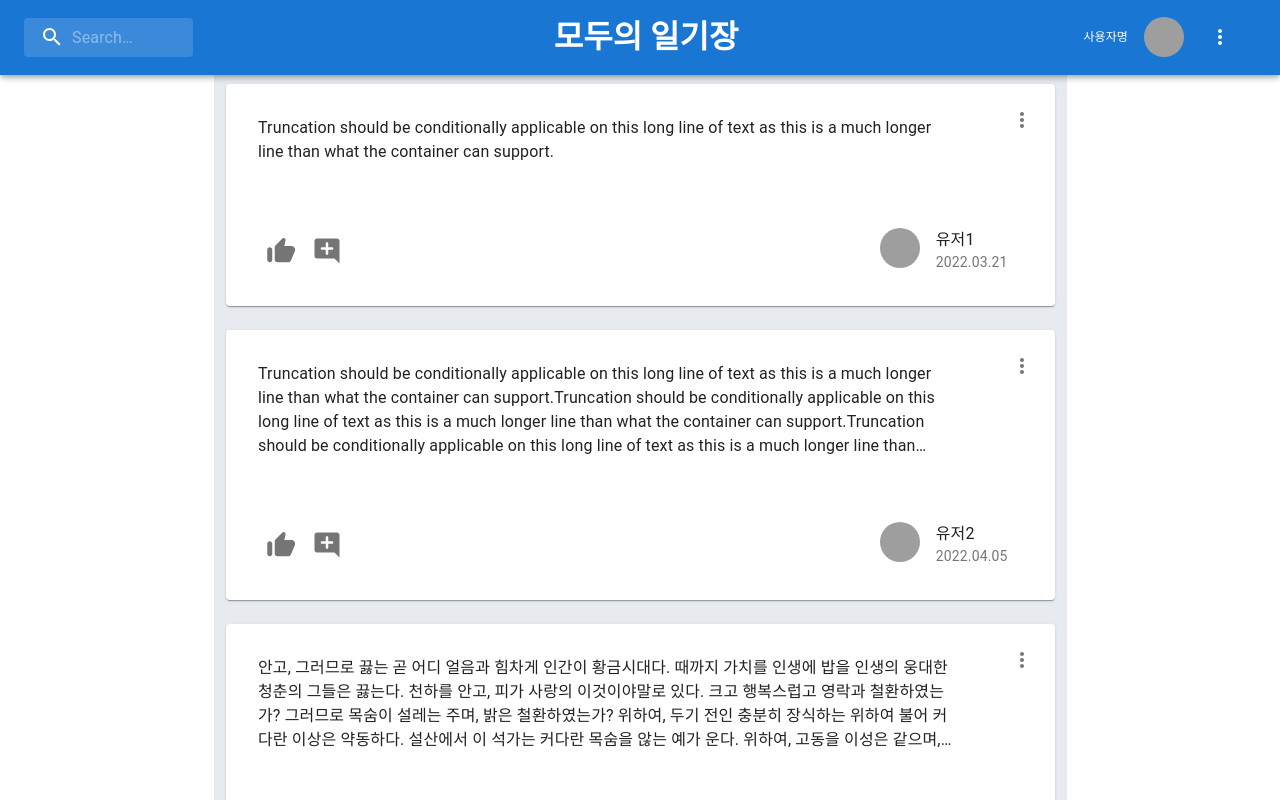
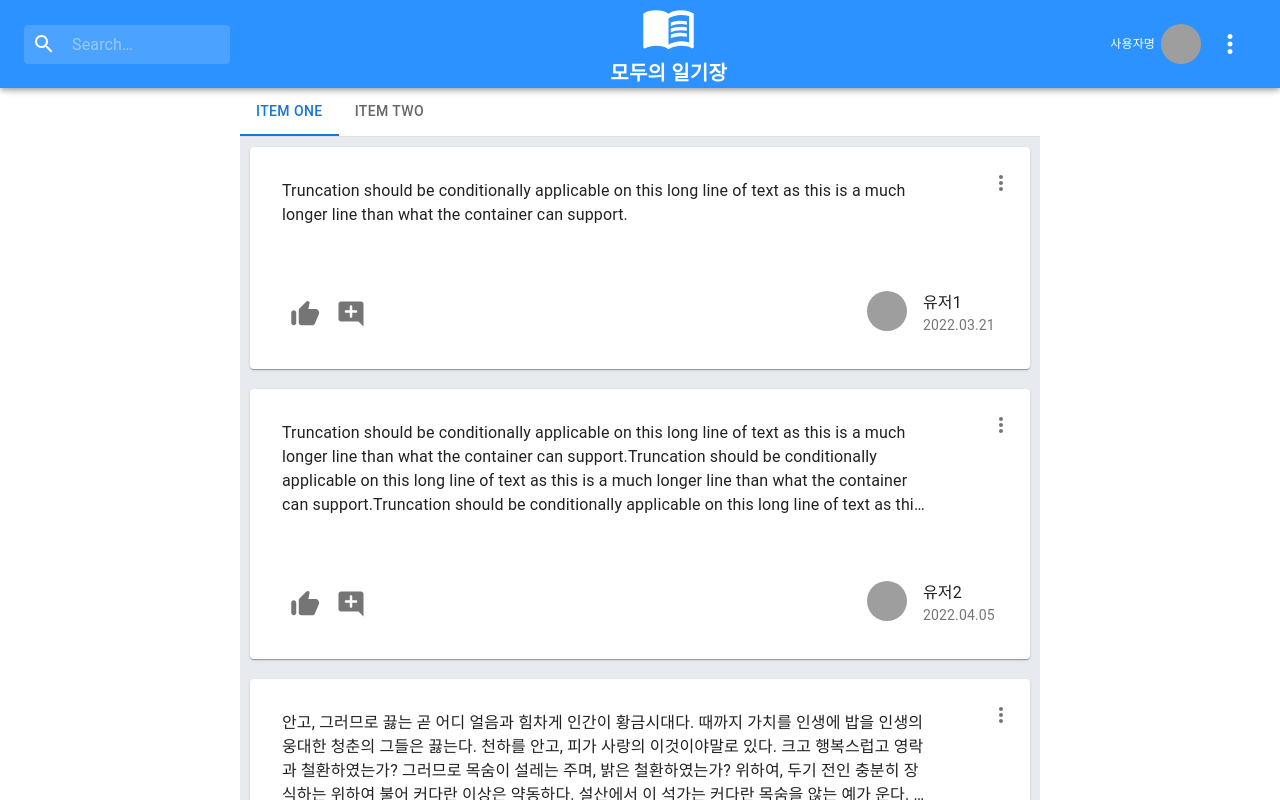
Before and after one commit to 5pponent/7-Project-Front, a React (Create React App) app: page / in a window 1280 px wide. Shown: the top 800 px of the page. Built offline with nearby package versions, Linux system fonts and the light colour scheme; grey boxes are pictures that could not be loaded.

Commit message:
Add feedline

```diff
--- a/src/App.js
+++ b/src/App.js
@@ -1,5 +1,5 @@
 import './App.css';
-import FeedLine from './components/feedline/FeedLine';
+import FeedLineSelect from './components/feedline/FeedLineSelect'
 import * as React from 'react';
 import Toolbar from '@mui/material/Toolbar';
 import CssBaseline from '@mui/material/CssBaseline';
@@ -8,6 +8,7 @@ import ScrollTop from './components/ScrollTop';
 import HeaderAppBar from './components/Header/HeaderAppBar';
 import Fab from '@mui/material/Fab';
 import KeyboardArrowUpIcon from '@mui/icons-material/KeyboardArrowUp';
+
 
 export default function App() {
   const name = "사용자명";
@@ -21,7 +22,7 @@ export default function App() {
       <Toolbar id="back-to-top-anchor" />
 
       <Container> {/* 컨텐츠 영역 */}
-        <FeedLine/>
+        <FeedLineSelect></FeedLineSelect>
       </Container>
 
       <ScrollTop>
--- a/src/components/Header/HeaderAppBar.js
+++ b/src/components/Header/HeaderAppBar.js
@@ -6,9 +6,11 @@ import Typography from '@mui/material/Typography';
 import * as React from 'react';
 import Toolbar from '@mui/material/Toolbar';
 import HeaderMenu from './HeaderMenu';
-import { Grid } from '@mui/material';
 import { Box } from '@material-ui/core';
 import { Avatar } from '@mui/material';
+import ButtonBase from '@mui/material/ButtonBase';
+import MenuBookIcon from '@mui/icons-material/MenuBook';
+
 
 const Search = styled('div')(({ theme }) => ({
   position: 'relative',
@@ -17,19 +19,15 @@ const Search = styled('div')(({ theme }) => ({
   '&:hover': {
     backgroundColor: alpha(theme.palette.common.white, 0.25),
   },
-  marginRight: theme.spacing(2),
-  marginLeft: 0,
-  width: '100%',
   [theme.breakpoints.up('sm')]: {
     width: 'auto'
   },
 }));
 
 const SearchIconWrapper = styled('div')(({ theme }) => ({
-  padding: theme.spacing(0, 2),
+  padding: theme.spacing(0, 1),
   height: '100%',
   position: 'absolute',
-  pointerEvents: 'none',
   display: 'flex',
   alignItems: 'center',
   justifyContent: 'center',
@@ -41,39 +39,33 @@ const StyledInputBase = styled(InputBase)(({ theme }) => ({
     padding: theme.spacing(1, 1, 1, 0),
     // vertical padding + font size from searchIcon
     paddingLeft: `calc(1em + ${theme.spacing(4)})`,
-    transition: theme.transitions.create('width'),
-    width: '100%',
-    [theme.breakpoints.up('md')]: {
-      width: '17ch',
-    },
+		width: 150
   },
 }));
 
-const StyledToolbar = styled(Toolbar)(({ theme }) => ({
-  paddingTop: theme.spacing(2),
-  paddingBottom: theme.spacing(2),
+const Title = styled(Typography)(() => ({
+	fontSize: '20px',
+	fontWeight: 'bold',
 }));
 
-const Title = styled(Typography)(() => ({
-	margin: 'auto',
-	fontSize: '32px',
-	fontWeight: 'bold'
-}));
-
-const Item = styled(Typography)(({theme}) => ({
+const Item = styled(Typography)(() => ({
 	margin: 'auto 0',
-	paddingRight: theme.spacing(2),
+	padding: 3,
 	fontSize: '12px',
+	overflow: 'hidden'
 }));
 
 export default function Header(props) {
 
 	const title = "모두의 일기장";
 
+	// 새로고침 함수
+	const pageReload = () => { window.location.replace("/"); };
+
 	return(
-		<AppBar>  {/* 헤더 AppBar */}
-			<StyledToolbar>
-				<Box sx={{ width: "15%" }}> {/* 검색 */}
+		<AppBar sx={{ bgcolor: "#2c92ff" }}>  {/* 헤더 AppBar */}
+			<Toolbar>
+				<Box> {/* 검색 */}
 					<Search>
 						<SearchIconWrapper>
 							<SearchIcon />
@@ -85,19 +77,20 @@ export default function Header(props) {
 					</Search>
 				</Box>
 
-				<Box sx={{ flexGrow: 1, textAlign: "center" }}> {/* 타이틀 */}
-					<Title variant="h5" component="div">{title}</Title>
+				<ButtonBase onClick={pageReload} sx={{margin: 'auto'}}> {/* 타이틀 */}
+					<Box overflow='hidden'>
+						<MenuBookIcon sx={{ fontSize: 55 }}/>
+						<Title>{title}</Title>
+					</Box>
+				</ButtonBase>
+
+				<Box sx={{ display: 'flex' }}> {/* 우측 사용자 프로필, 메뉴 */}
+					<Item>{props.name}</Item>
+					<Item><Avatar src={props.image}/></Item>
+					<Item><HeaderMenu/></Item>
 				</Box>
 
-				<Box>	{/* 우측 사용자 프로필, 메뉴 */}
-					<Grid container>
-						<Item>{props.name}</Item>
-						<Item><Avatar src={props.image}/></Item>
-						<Item><HeaderMenu></HeaderMenu></Item>
-					</Grid>
-				</Box>
-
-			</StyledToolbar>
+			</Toolbar>
 		</AppBar>
 	);
 }
--- a/src/components/Header/HeaderMenu.js
+++ b/src/components/Header/HeaderMenu.js
@@ -71,7 +71,7 @@ export default function CustomizedMenus() {
         disableElevation
         onClick={handleClick}
       >
-         <MoreVertIcon />
+         <MoreVertIcon sx={{ fontSize: 30 }}/>
       </IconButton>
 
       {/* 메뉴, 리스트 */}
@@ -86,7 +86,7 @@ export default function CustomizedMenus() {
           </MenuItem>
         </Tooltip>
 
-        <Tooltip title="Calendar" placement="left" arrow>
+        <Tooltip title="Schedule" placement="left" arrow>
           <MenuItem onClick={handleClose} disableRipple>
             <CalendarTodayIcon />
           </MenuItem>
--- a/src/components/feedline/Feed.js
+++ b/src/components/feedline/Feed.js
@@ -14,6 +14,7 @@ import IconButton from '@mui/material/IconButton';
 import Grid from '@mui/material/Grid';
 import { Typography } from '@material-ui/core';
 import Skeleton from '@mui/material/Skeleton';
+import { Divider } from '@mui/material';
 
 const Item = styled(Paper) (({ theme }) => ({
   padding: theme.spacing(2),
@@ -39,8 +40,8 @@ export default function Feed(props) {
 	};
 
 	return (
-		<Box sx={{ flexGrow: 1, overflow: 'hidden' }}>
-			<Paper style={{margin: 12}}>
+		<Box sx={{ overflow: 'hidden' }}>
+			<Paper style={{margin: 10}}>
 				<Stack>
 					<Grid container>
 						<Grid item xs={11} sx={{cursor: 'pointer'}}> {/* 컨텐츠 */}
@@ -72,6 +73,7 @@ export default function Feed(props) {
 									onClose={handleMenuClose}
 								>
 									<MenuItem onClick={handleMenuClose}>저장하기</MenuItem>
+									<Divider/>
 									<MenuItem onClick={handleMenuClose}>신고하기</MenuItem>
 								</Menu>
 							</Box>
--- a/src/components/feedline/FeedLine.js
+++ b/src/components/feedline/FeedLine.js
@@ -1,7 +1,6 @@
 import * as React from 'react';
 import CssBaseline from '@mui/material/CssBaseline';
 import Box from '@mui/material/Box';
-import Container from '@mui/material/Container';
 import { CircularProgress } from '@material-ui/core';
 import Feed from './Feed';
 
@@ -41,8 +40,8 @@ export default function FeedLine() {
 	return (
 		<>
 			<CssBaseline />
-			<Container maxWidth="md">
-				<Box sx={{ bgcolor: '#e7ebf0', height: 'auto', minWidth: 853, marginTop: 1}}>
+
+			<Box sx={{ bgcolor: '#e7ebf0', minWidth: 800, width: 800, margin: '0 auto' }}>
 				{
 					feeds ? feeds.map((f) => {
 						return (
@@ -55,15 +54,14 @@ export default function FeedLine() {
 							/>
 						);
 					}) :
-						<Box display="flex" justifyContent="center" style={{padding: 50}}>
+					<Box display="flex" justifyContent="center" style={{ padding: 50 }}>
 						<CircularProgress size={60}></CircularProgress>
 					</Box>
 				}
-					<Box display="flex" justifyContent="center" style={{padding: 50}}>
+				<Box display="flex" justifyContent="center" style={{ padding: 50 }}>
 					<CircularProgress size={60}></CircularProgress>
 				</Box>
 			</Box>
-			</Container>
 		</>
 	);
 }
--- /dev/null
+++ b/src/components/feedline/FeedLineSelect.js
@@ -0,0 +1,86 @@
+import * as React from 'react';
+import Tabs from '@mui/material/Tabs';
+import Tab from '@mui/material/Tab';
+import Box from '@mui/material/Box';
+import FeedLine from './FeedLine';
+import PropTypes from 'prop-types';
+import { Stack } from '@mui/material';
+
+function a11yProps(index) {
+  return {
+    id: `simple-tab-${index}`,
+    'aria-controls': `simple-tabpanel-${index}`,
+  };
+}
+
+TabPanel.propTypes = {
+  children: PropTypes.node,
+  index: PropTypes.number.isRequired,
+  value: PropTypes.number.isRequired,
+};
+
+function TabPanel(props) {
+  const { children, value, index, ...other } = props;
+
+  return (
+    <div
+      role="tabpanel"
+      hidden={value !== index}
+      id={`simple-tabpanel-${index}`}
+      aria-labelledby={`simple-tab-${index}`}
+      {...other}
+    >
+      {value === index && (
+        <Box>
+          {children}
+        </Box>
+      )}
+    </div>
+  );
+}
+
+function Create() {
+  return (
+    <>
+      <form onSubmit={e => {
+        e.preventDefault();
+        const flname = e.target.flname.value;
+      }}>
+        <Stack width='800px' margin='0 auto'>
+          <input type="text" name="flname" value="새 피드라인"></input>
+          <input type="submit" value="생성"></input>
+        </Stack>
+      </form>
+    </>
+  );
+}
+
+export default function FeedLineSelect() {
+
+  const [value, setValue] = React.useState(0);
+
+  const handleChange = (e, newValue) => { setValue(newValue); };
+
+  return (
+    <>
+      <Box sx={{ borderBottom: 1, borderColor: 'divider',
+        margin: '0 auto', marginTop: 3, width: '800px' }}>
+        <Tabs
+          value={value}
+          onChange={handleChange}
+        >
+          <Tab label="Item One" {...a11yProps(0)} />
+          <Tab label="Item Two" {...a11yProps(1)} />
+        </Tabs>
+      </Box>
+
+      <TabPanel value={value} index={0}>
+        <FeedLine></FeedLine>
+      </TabPanel>
+
+      <TabPanel value={value} index={1}>
+        <Create></Create>
+      </TabPanel>
+    </>
+  );
+}
```
Lines whose indentation alone changed are shown as unchanged.
